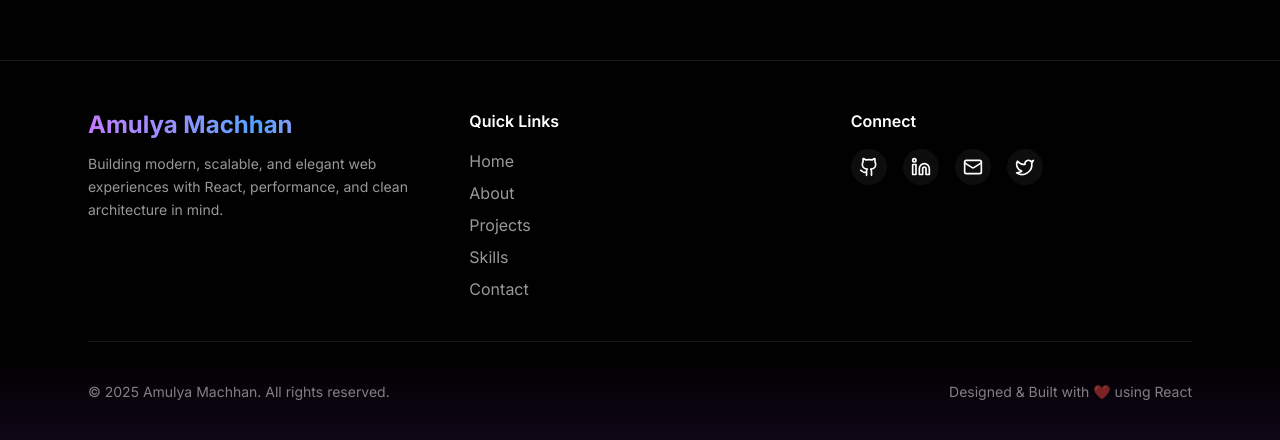
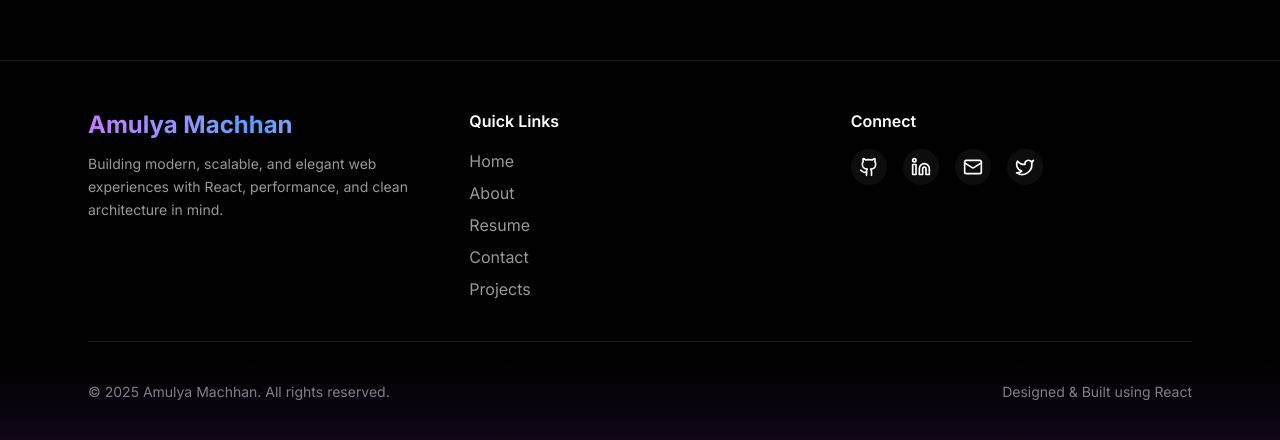
Before and after one commit to AmulyaMachhan/Portfolio, a React (Vite) app: page / in a window 1280 px wide. Shown: the part 740-1180 px from the top of the page. Built offline with nearby package versions, Linux system fonts and the light colour scheme.

Commit message:
Updated footer

```diff
--- a/src/layout/Footer.jsx
+++ b/src/layout/Footer.jsx
@@ -1,4 +1,5 @@
 import { Github, Linkedin, Mail, Twitter } from "lucide-react";
+import { Link } from "react-router";
 
 export default function Footer() {
   return (
@@ -21,11 +22,32 @@ export default function Footer() {
           <div>
             <h3 className="text-white font-semibold mb-4">Quick Links</h3>
             <ul className="space-y-2 text-white/60">
-              <li className="hover:text-white transition">Home</li>
-              <li className="hover:text-white transition">About</li>
-              <li className="hover:text-white transition">Projects</li>
-              <li className="hover:text-white transition">Skills</li>
-              <li className="hover:text-white transition">Contact</li>
+              {[
+                {
+                  label: "Home",
+                  link: "/home",
+                },
+                {
+                  label: "About",
+                  link: "/about",
+                },
+                {
+                  label: "Resume",
+                  link: "/resume",
+                },
+                {
+                  label: "Contact",
+                  link: "/contact",
+                },
+                {
+                  label: "Projects",
+                  link: "/projects",
+                },
+              ].map((l, idx) => (
+                <li key={idx} className="hover:text-white transition">
+                  <Link to={l.link}>{l.label}</Link>
+                </li>
+              ))}
             </ul>
           </div>
 
@@ -34,7 +56,7 @@ export default function Footer() {
             <h3 className="text-white font-semibold mb-4">Connect</h3>
             <div className="flex justify-center md:justify-start gap-4">
               <a
-                href="https://github.com/"
+                href="https://github.com/AmulyaMachhan"
                 target="_blank"
                 rel="noopener noreferrer"
                 className="p-2 rounded-full bg-white/5 hover:bg-white/10 transition"
@@ -42,7 +64,7 @@ export default function Footer() {
                 <Github className="w-5 h-5 text-white" />
               </a>
               <a
-                href="https://linkedin.com/"
+                href="https://www.linkedin.com/in/amulya-machhan-5876bb261/"
                 target="_blank"
                 rel="noopener noreferrer"
                 className="p-2 rounded-full bg-white/5 hover:bg-white/10 transition"
@@ -50,13 +72,13 @@ export default function Footer() {
                 <Linkedin className="w-5 h-5 text-white" />
               </a>
               <a
-                href="mailto:youremail@example.com"
+                href="mailto:machhanamulya@example.com"
                 className="p-2 rounded-full bg-white/5 hover:bg-white/10 transition"
               >
                 <Mail className="w-5 h-5 text-white" />
               </a>
               <a
-                href="https://twitter.com/"
+                href="https://twitter.com/2o504/"
                 target="_blank"
                 rel="noopener noreferrer"
                 className="p-2 rounded-full bg-white/5 hover:bg-white/10 transition"
@@ -75,7 +97,7 @@ export default function Footer() {
           <span>
             © {new Date().getFullYear()} Amulya Machhan. All rights reserved.
           </span>
-          <span>Designed & Built with ❤️ using React</span>
+          <span>Designed & Built using React</span>
         </div>
       </div>
 
```
